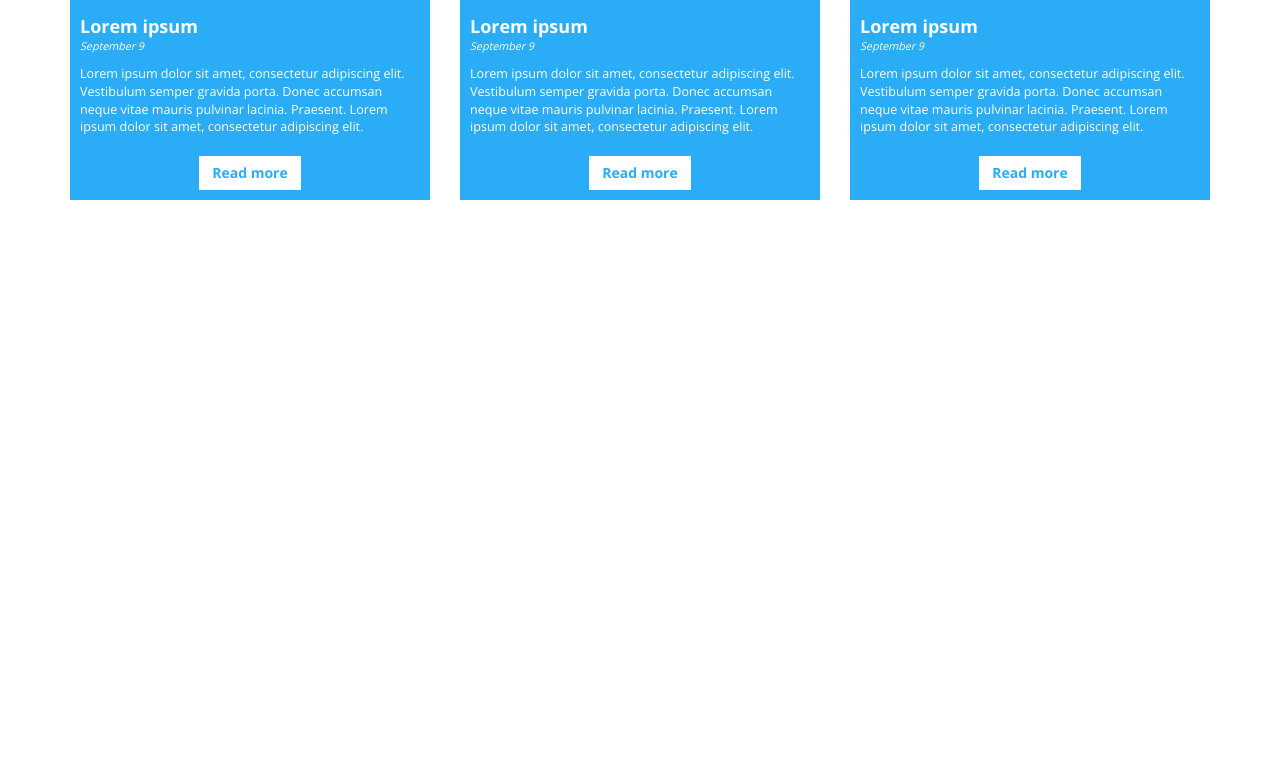
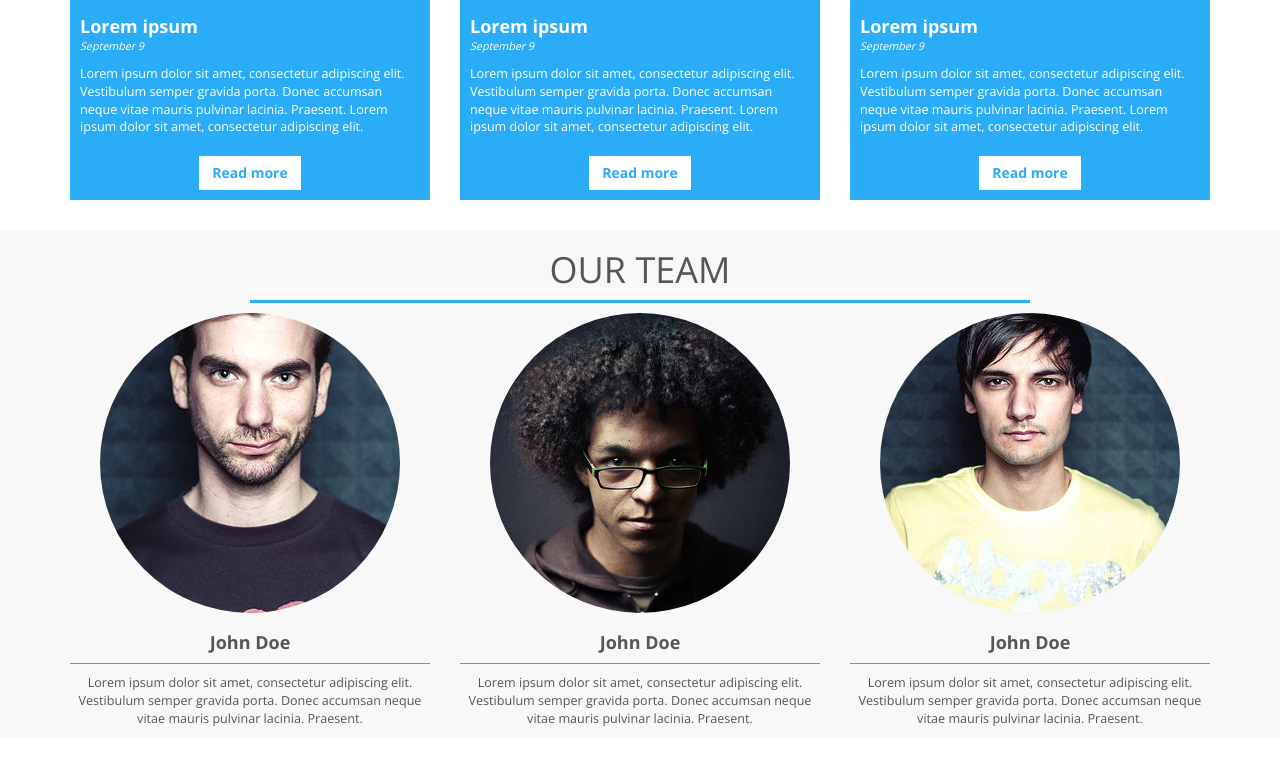
Before and after one commit to stolarczykt/company-page-template, a website: page index.html in a window 1280 px wide. Shown: the part 3218-3982 px from the top of the page. Before the commit the page ends 3448 px from the top, so only its background shows below. Drawn offline with nearby package versions, Linux system fonts and the light colour scheme; files that its build step writes are made by us from their sources.

Commit message:
team section

```diff
--- a/index.html
+++ b/index.html
@@ -439,6 +439,44 @@
 	</section>
 	<!--End of news-->
 
+	<!--Team-->
+	<section class="team-section">
+		<div class="container">
+			<div class="row">
+				<div class="col-md-offset-2 col-md-8 section-header">
+					<h1>Our team</h1>
+				</div>
+			</div>
+			<div class="row">
+				<div class="col-md-4 team-member">
+					<img src="resources/img/team/team_member_2.jpg" alt="" class="img-circle img-responsive"/>
+					<h4>John Doe</h4>
+					<p>
+						Lorem ipsum dolor sit amet, consectetur adipiscing elit. Vestibulum semper gravida porta.
+						Donec accumsan neque vitae mauris pulvinar lacinia. Praesent.
+					</p>
+				</div>
+				<div class="col-md-4 team-member">
+					<img src="resources/img/team/team_member_1.jpg" alt="" class="img-circle img-responsive"/>
+					<h4>John Doe</h4>
+					<p>
+						Lorem ipsum dolor sit amet, consectetur adipiscing elit. Vestibulum semper gravida porta.
+						Donec accumsan neque vitae mauris pulvinar lacinia. Praesent.
+					</p>
+				</div>
+				<div class="col-md-4 team-member">
+					<img src="resources/img/team/team_member_3.jpg" alt="" class="img-circle img-responsive"/>
+					<h4>John Doe</h4>
+					<p>
+						Lorem ipsum dolor sit amet, consectetur adipiscing elit. Vestibulum semper gravida porta.
+						Donec accumsan neque vitae mauris pulvinar lacinia. Praesent.
+					</p>
+				</div>
+			</div>
+		</div>
+	</section>
+	<!--End of team-->
+
 	<script src="resources/vendor/jquery/jquery-min.js"></script>
 	<script src="resources/vendor/bootstrap/js/bootstrap.min.js"></script>
 	<script src="resources/vendor/jquery-plugin-circliful/js/jquery.circliful.min.js"></script>
--- a/less/colors/default.less
+++ b/less/colors/default.less
@@ -10,5 +10,6 @@
 //@secondaryFontColor: #7DC24F;
 @mainColorRGBa: rgba(42, 172, 247, 0.6);
 @mainFontColor: #565656;
+@teamBackground: #f8f8f8;
 
 @import "../styles";
--- a/less/colors/yellow-and-black.less
+++ b/less/colors/yellow-and-black.less
@@ -2,5 +2,6 @@
 @secondaryFontColor: #000;
 @mainColorRGBa: rgba(255, 198, 0, 0.6);
 @mainFontColor: #000;
+@teamBackground: #f8f8f8;
 
 @import "../styles";
--- a/less/styles.less
+++ b/less/styles.less
@@ -260,3 +260,34 @@ section {
   text-align: center;
   margin-top: 20px;
 }
+
+.team-section {
+  background: @teamBackground;
+}
+
+.team-member h4 {
+  padding: 10px;
+  text-align: center;
+  font-weight: bold;
+  border-bottom: 1px solid @mainColor;
+}
+
+.team-member p {
+  font-size: 0.9em;
+  text-align: center;
+}
+
+.team-member img {
+  margin: 0 auto;
+}
+
+.team-member:hover img {
+  opacity: 0.5;
+  transition: all 0.3s ease-out;
+}
+
+.team-member:hover h4 {
+  background: @mainColor;
+  color: @secondaryFontColor;
+  transition: all 0.3s ease-out;
+}
```
Also changed, not shown: resources/img/team/team_member_1.jpg (added), resources/img/team/team_member_2.jpg (added), resources/img/team/team_member_3.jpg (added).
